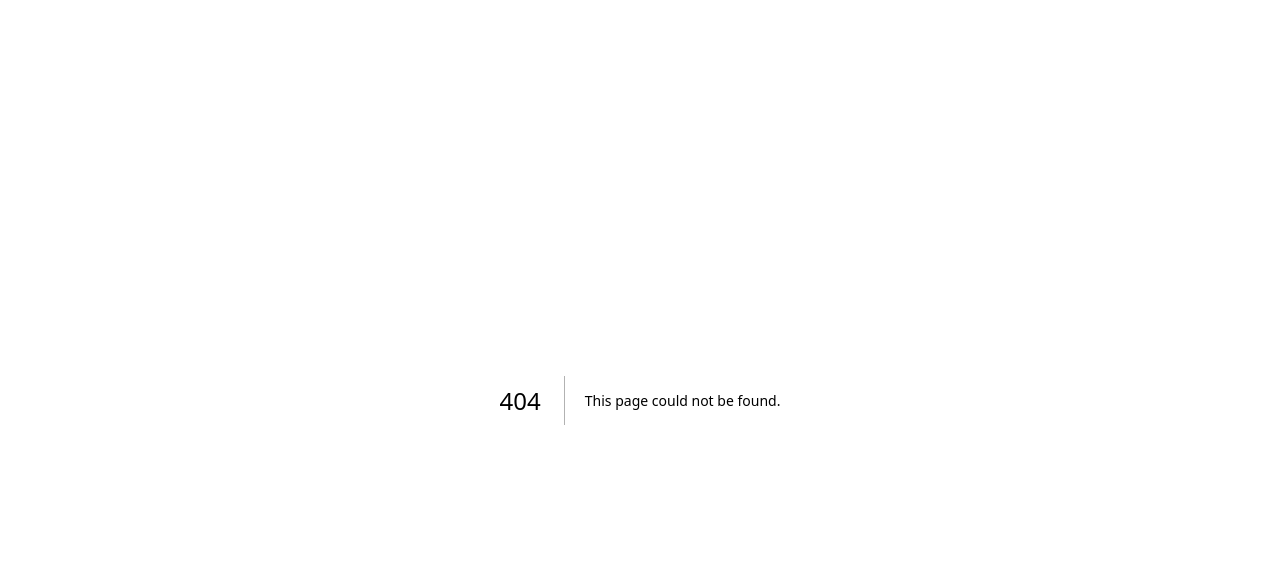
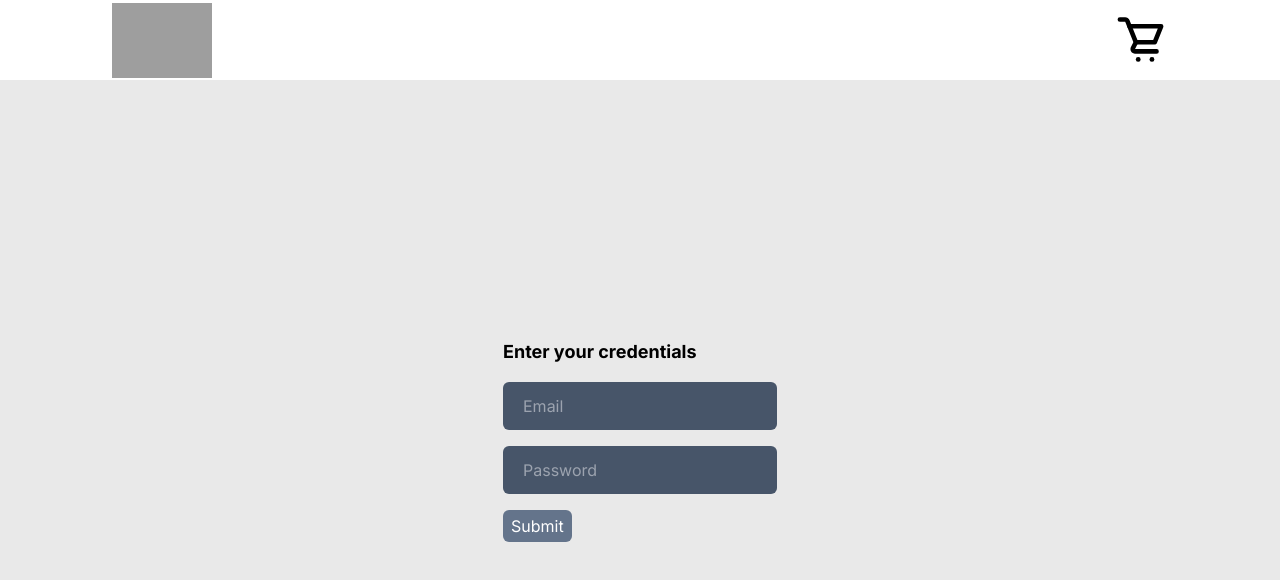
Before and after one commit to mrHeinrichh/LPG-Web-Customer, a Next.js app: page /sign-in in a window 1280 px wide. Before the commit this address had no page. Shown: the top 580 px of the page. Built offline with nearby package versions, Linux system fonts and the light colour scheme; grey boxes are pictures that could not be loaded.

Commit message:
Add sign-in

```diff
--- /dev/null
+++ b/app/sign-in/page.tsx
@@ -0,0 +1,76 @@
+"use client";
+import { Button, InputField, Navbar } from "@/components/";
+import { useRouter } from "next/navigation";
+import { useState } from "react";
+import style from "./style.module.css";
+import { API_URL } from "@/env";
+
+export default function Home() {
+  const router = useRouter();
+  const [formData, setFormData] = useState({
+    email: "",
+    password: "",
+  });
+
+  const handleChange = (event: any) => {
+    const { name, value } = event.target;
+    setFormData((prevFormData) => ({ ...prevFormData, [name]: value }));
+  };
+
+  const handleSubmit = async (e: any) => {
+    e.preventDefault();
+
+    try {
+      const response = await fetch(`${API_URL}auth/login`, {
+        method: "POST",
+        headers: {
+          "Content-Type": "application/json",
+        },
+        body: JSON.stringify(formData),
+      });
+
+      const { data, status, meta } = await response.json();
+
+      if (status === "success") {
+        localStorage.setItem("user", JSON.stringify(data[0]));
+        localStorage.setItem("token", meta.refresh);
+        router.push("/");
+      }
+    } catch (error) {
+      console.error("Error adding customers:", error);
+    }
+  };
+
+  return (
+    <main>
+      <Navbar></Navbar>
+      <main className={style.container}>
+        <form onSubmit={handleSubmit} className={style.form}>
+          <div className="col-span-2">
+            <h3 className="font-bold text-lg">Enter your credentials</h3>
+          </div>
+          <div className="col-span-2">
+            <InputField
+              type="email"
+              name="email"
+              placeholder="Email"
+              onChange={handleChange}
+            />
+          </div>
+          <div className="col-span-2">
+            <InputField
+              type="password"
+              name="password"
+              placeholder="Password"
+              onChange={handleChange}
+            />
+          </div>
+
+          <div className="col-span-2">
+            <Button type="submit">Submit</Button>
+          </div>
+        </form>
+      </main>
+    </main>
+  );
+}
--- /dev/null
+++ b/app/sign-in/style.module.css
@@ -0,0 +1,8 @@
+.container {
+  height: 90vh;
+  @apply flex justify-center items-center;
+}
+
+.form {
+  @apply p-5 grid grid-cols-2 gap-4;
+}
```
